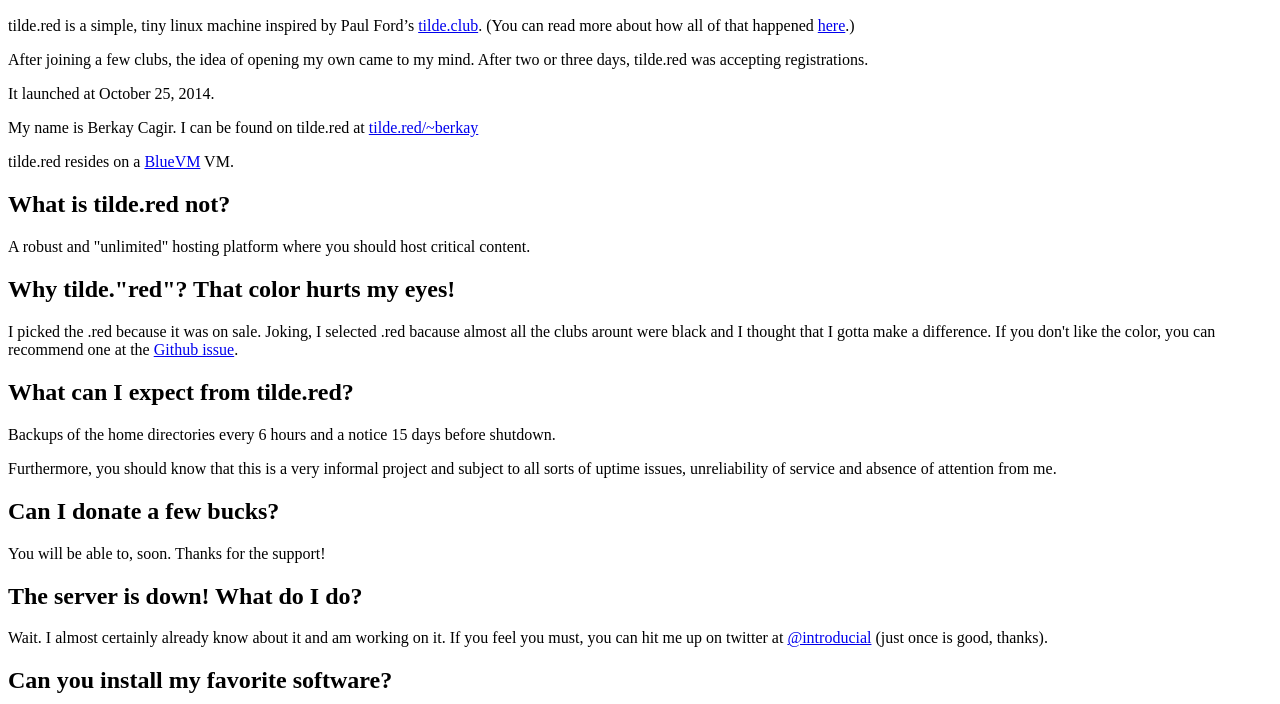
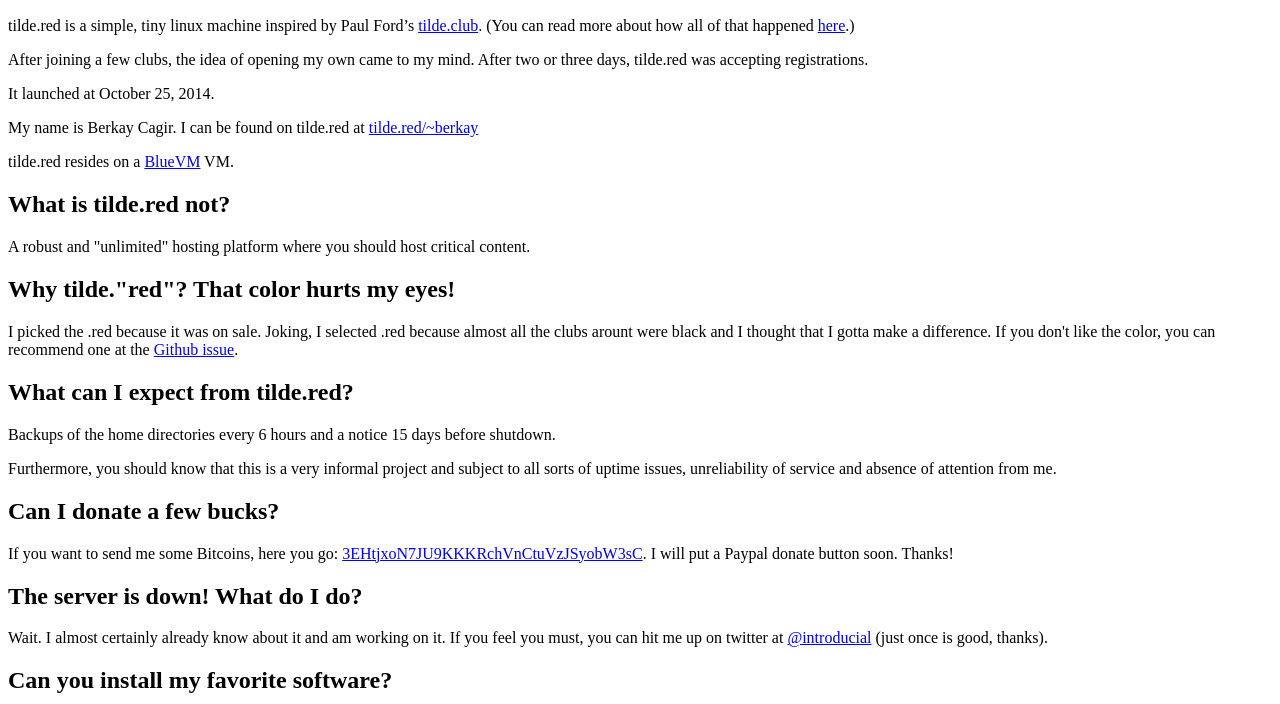
Before and after one commit to ijks/tilde.red-main-site, a plain HTML site: page faq/index.html in a window 1280 px wide. Shown: the part 96-800 px from the top of the page. Drawn offline with Linux system fonts and the light colour scheme.

Commit message:
corrected a typo and added btc address

```diff
--- a/faq/index.html
+++ b/faq/index.html
@@ -37,7 +37,7 @@
 
     <h2>Why tilde."red"? That color hurts my eyes!</h2>
 
-    <p>I picked the .red because it was on sale. Joking, I selected .red bacause almost all the clubs arount were black and I thought that I gotta make a difference. If you don't like the color, you can recommend one at the <a href="https://github.com/tildered/tilde.red/issues/1" target="_blank">Github issue</a>.</p>
+    <p>I picked the .red because it was on sale. Joking, I selected .red because almost all the clubs arount were black and I thought that I gotta make a difference. If you don't like the color, you can recommend one at the <a href="https://github.com/tildered/tilde.red/issues/1" target="_blank">Github issue</a>.</p>
 
 
     <h2>What can I expect from tilde.red?</h2>
@@ -48,7 +48,7 @@
 
     <h2>Can I donate a few bucks?</h2>
 
-    <p>You will be able to, soon. Thanks for the support!</p>
+    <p>If you want to send me some Bitcoins, here you go: <a href="bitcoin:3EHtjxoN7JU9KKKRchVnCtuVzJSyobW3sC">3EHtjxoN7JU9KKKRchVnCtuVzJSyobW3sC</a>. I will put a Paypal donate button soon. Thanks!</p>
 
     <h2>The server is down! What do I do?</h2>
 
```
